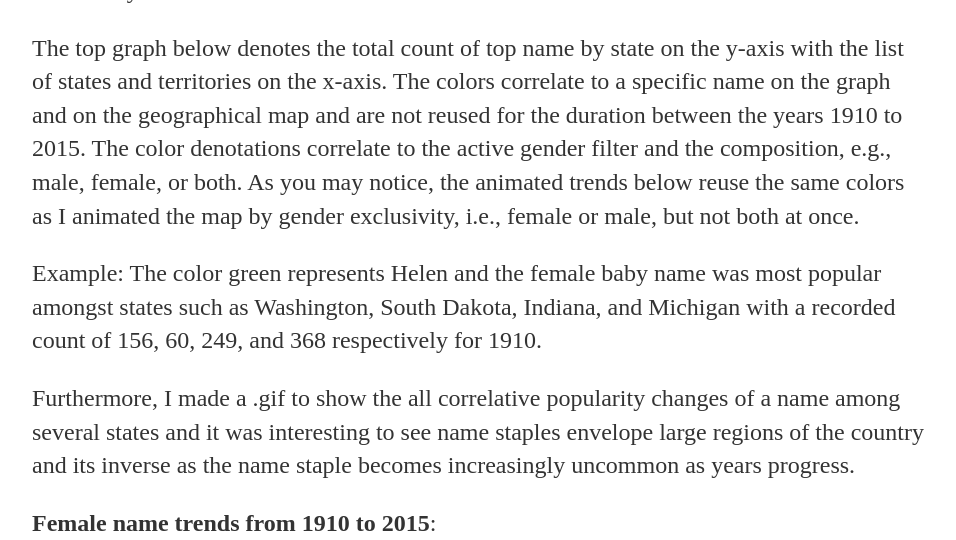
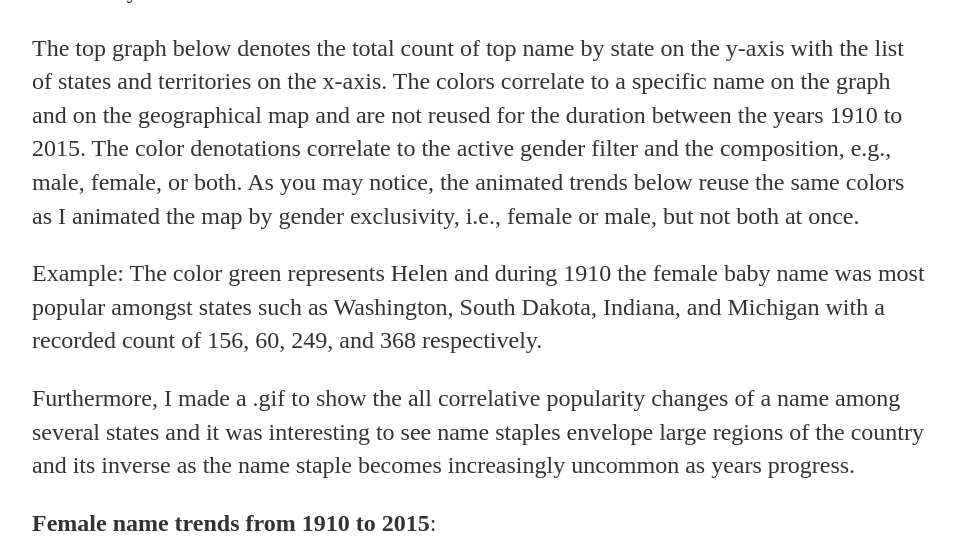
Before and after one commit to michaelip2/michaelip2.github.io, a Jekyll site: the page built from _posts/2018-01-01-social-security-administration-name-interactive-dashboard.md, in a window 1280 px wide and 900 px high, scrolled down 465 px, cut to the strip 0-540 px from the top of the window. Shown: the whole strip, without its empty margins (160-1116 px from the left). Built offline with Jekyll 4.4.1, drawn with Linux system fonts in a browser that asks for light colours.

Commit message:
Update 2018-01-01-social-security-administration-name-interactive-dashboard.md

```diff
--- a/_posts/2018-01-01-social-security-administration-name-interactive-dashboard.md
+++ b/_posts/2018-01-01-social-security-administration-name-interactive-dashboard.md
@@ -6,7 +6,7 @@
 <p>This is a revisiting to one of my earlier projects using names from the Social Security Administration database but now you can interact by manipulating certain filters such as the year slider or searching for specific names, states, and gender.</p>
 <p>Link to my interactive Tableau workbook <a href="https://public.tableau.com/views/Book2_19285/Dashboard?:embed=y&amp;:display_count=yes&amp;publish=yes&amp;:toolbar=no">here</a>.</p>
 <p>The top graph below denotes the total count of top name by state on the y-axis with the list of states and territories on the x-axis. The colors correlate to a specific name on the graph and on the geographical map and are not reused for the duration between the years 1910 to 2015. The color denotations correlate to the active gender filter and the composition, e.g., male, female, or both. As you may notice, the animated trends below reuse the same colors as I animated the map by gender exclusivity, i.e., female or male, but not both at once.</p>
-<p>Example: The color green represents Helen and the female baby name was most popular amongst states such as Washington, South Dakota, Indiana, and Michigan with a recorded count of 156, 60, 249, and 368 respectively for 1910.</p>
+<p>Example: The color green represents Helen and during 1910 the female baby name was most popular amongst states such as Washington, South Dakota, Indiana, and Michigan with a recorded count of 156, 60, 249, and 368 respectively.</p>
 <p>Furthermore, I made a .gif to show the all correlative popularity changes of a name among several states and it was interesting to see name staples envelope large regions of the country and its inverse as the name staple becomes increasingly uncommon as years progress.</p>
 <p><strong>Female name trends from 1910 to 2015</strong>:</p>
 <p><img src="https://raw.githubusercontent.com/michaelip2/michaelip2.github.io/master/images/1910%20-%202015%20female%20Name.gif" /></p>
```
